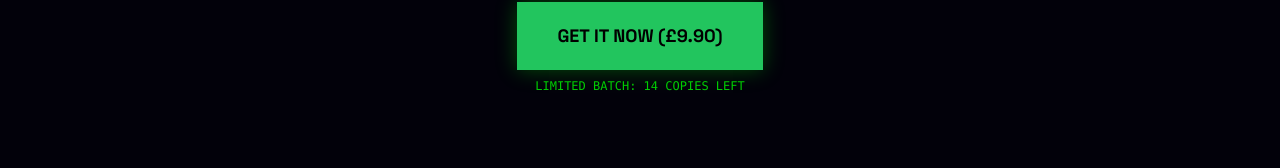
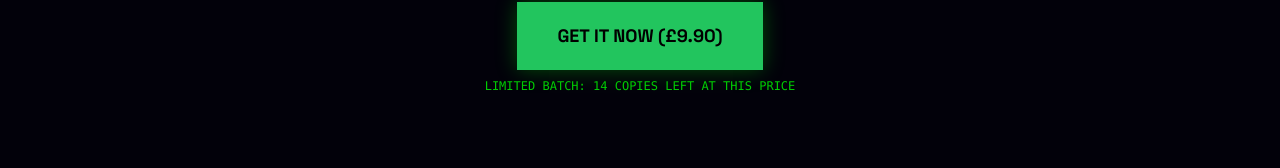
Before and after one commit to tomslod/DRIVER-CODE, a plain HTML site: page index.html in a window 1280 px wide. Shown: the part 590-758 px from the top of the page. Drawn offline with nearby package versions, Linux system fonts and the light colour scheme.

Commit message:
Update index.html

```diff
--- a/index.html
+++ b/index.html
@@ -55,7 +55,7 @@ src="https://www.facebook.com/tr?id=798341623347232&ev=PageView&noscript=1"
             <p class="text-xl md:text-2xl text-gray-400 mb-10 max-w-2xl mx-auto">You're a driver, not a slave to your car. Reclaim your energy, fix your back, and start earning on your own terms.</p>
             <a href="https://driverops.lemonsqueezy.com/checkout/buy/b247dfef-c3c7-4285-b8e7-9553ce41c5aa" class="lemonsqueezy-button inline-block px-10 py-5 bg-green-500 text-black font-bold text-lg hover:bg-white transition-all shadow-[0_0_20px_rgba(0,255,0,0.3)]">GET IT NOW (£9.90)</a>
         <div class="mt-2 text-center text-[#00ff00] text-xs font-mono opacity-80 uppercase">
-    LIMITED BATCH: 14 COPIES LEFT</div>
+    LIMITED BATCH: 14 COPIES LEFT AT THIS PRICE</div>
         </div>
 
   </header>
@@ -172,7 +172,7 @@ src="https://www.facebook.com/tr?id=798341623347232&ev=PageView&noscript=1"
         <p class="text-xl text-gray-400 mb-10">Get the full DRIVER CODE. Instant digital access.</p>
         <a href="https://driverops.lemonsqueezy.com/checkout/buy/b247dfef-c3c7-4285-b8e7-9553ce41c5aa" class="lemonsqueezy-button block text-center px-12 py-6 bg-green-500 text-black text-2xl font-bold hover:scale-105 transition-transform duration-300">GET IT NOW (£9.90)</a>
 <div class="mt-2 text-center text-[#00ff00] text-xs font-mono opacity-80 uppercase">
-    LIMITED BATCH: 14 COPIES LEFT
+    LIMITED BATCH: 14 COPIES LEFT AT THIS PRICE
 </div>
     <!-- Footer -->
     <footer class="py-10 text-center text-gray-600 border-t border-green-900/20 text-sm font-mono">
```
